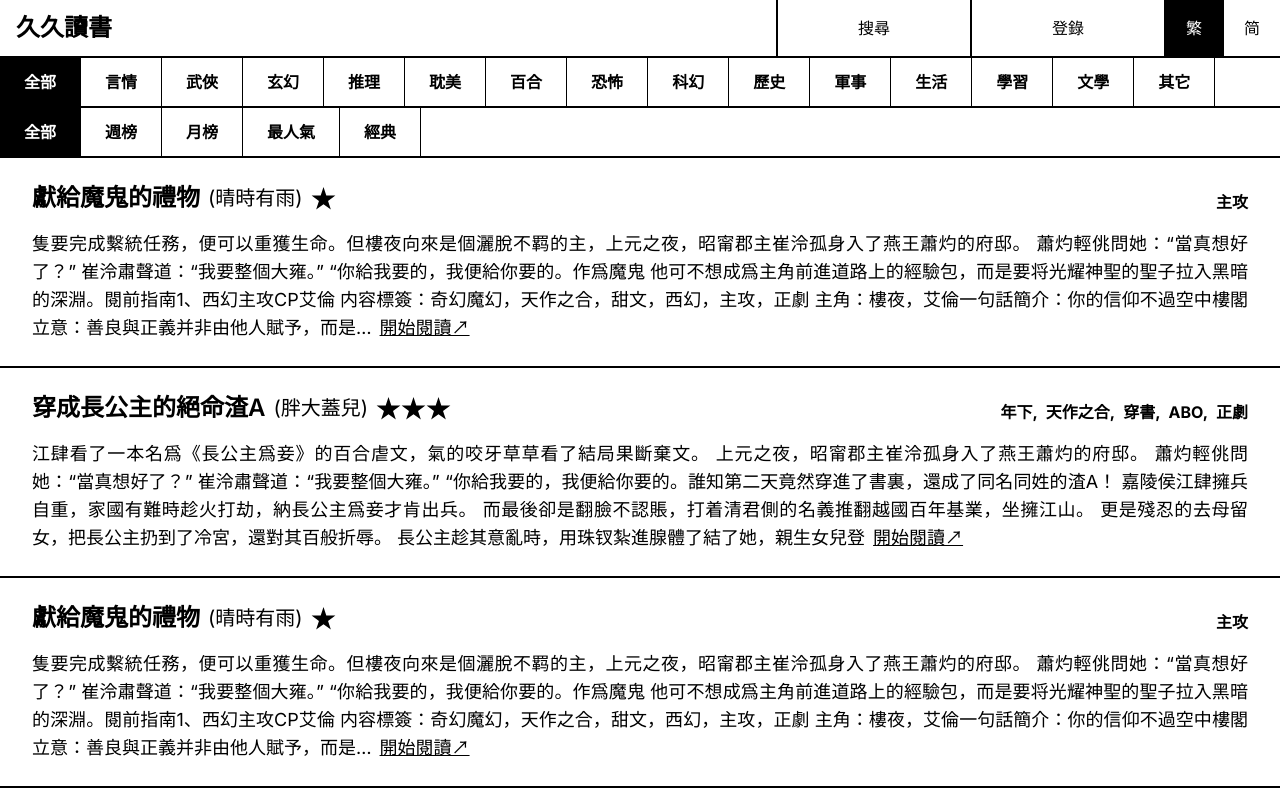
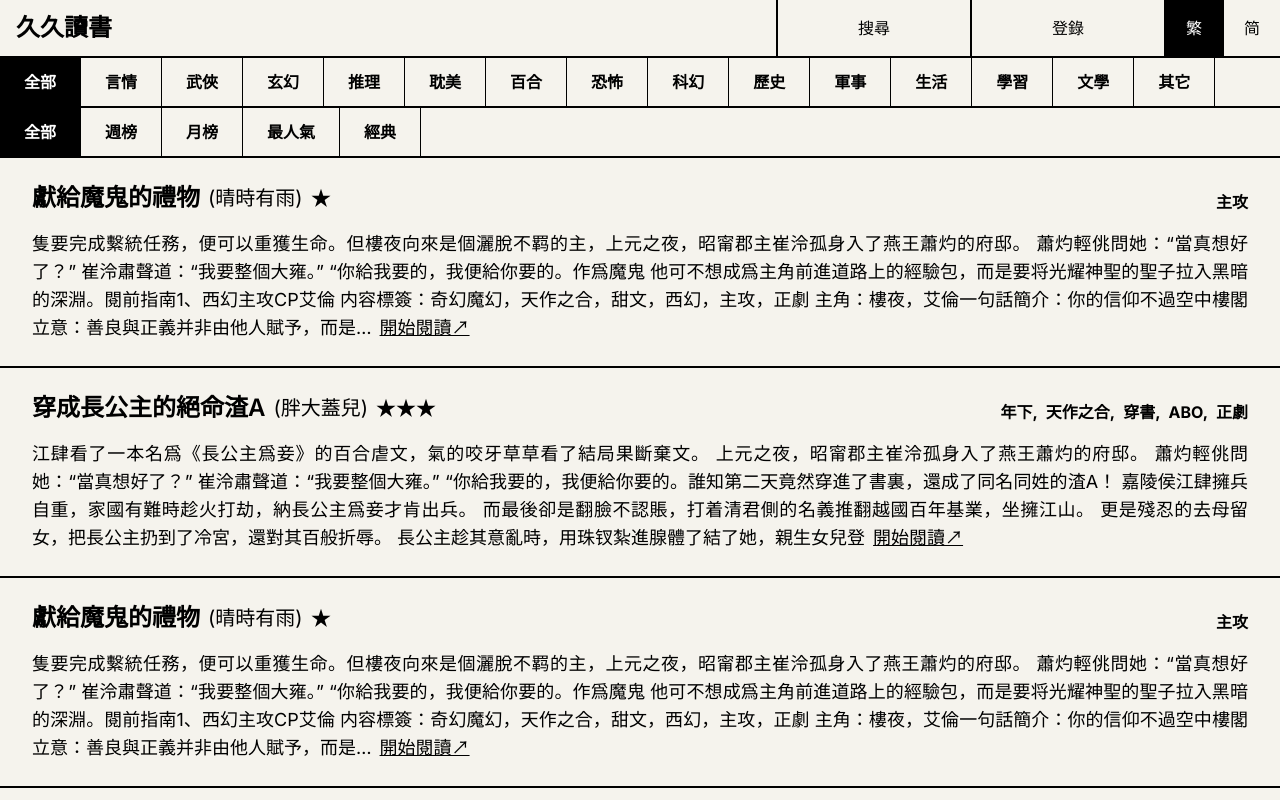
Before and after one commit to arthur-zheng/99read.me.web, a Next.js app: page / in a window 1280 px wide. Shown: the top 800 px of the page. Built offline with nearby package versions, Linux system fonts and the light colour scheme.

Commit message:
Fixed star and bg color

```diff
--- a/app/components/starsDisplay.tsx
+++ b/app/components/starsDisplay.tsx
@@ -6,8 +6,8 @@ const StarsDisplay = ({ count = 0 }) => {
   for (let i = 0; i < count; i++) {
     stars.push(
       <svg
-        width="25"
-        height="25"
+        width="20"
+        height="20"
         className="inline"
         viewBox="0 0 38 35"
         fill="none"
--- a/app/layout.tsx
+++ b/app/layout.tsx
@@ -19,7 +19,7 @@ export default function RootLayout({
   children: React.ReactNode;
 }) {
   return (
-    <html className="color-paper" lang="en">
+    <html className="bg-paper" lang="en">
       <body className={inter.className}>
         <Header />
         {children}
--- a/tailwind.config.ts
+++ b/tailwind.config.ts
@@ -9,7 +9,7 @@ const config: Config = {
   theme: {
     extend: {
       colors: {
-        paper: "#FAFAF5",
+        paper: "#F5F3ED",
       },
       backgroundImage: {
         "gradient-radial": "radial-gradient(var(--tw-gradient-stops))",
```
